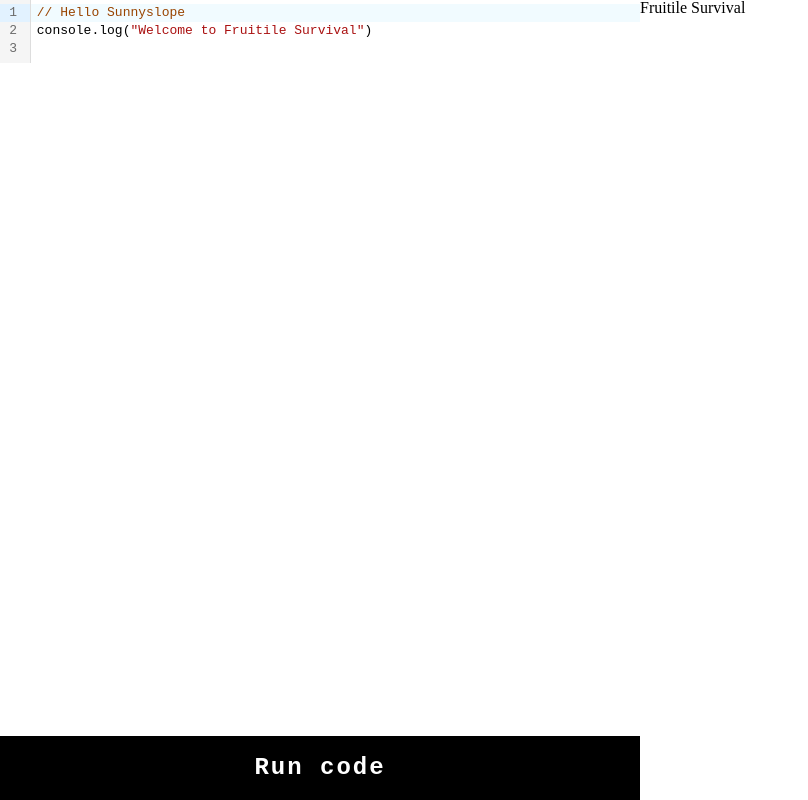
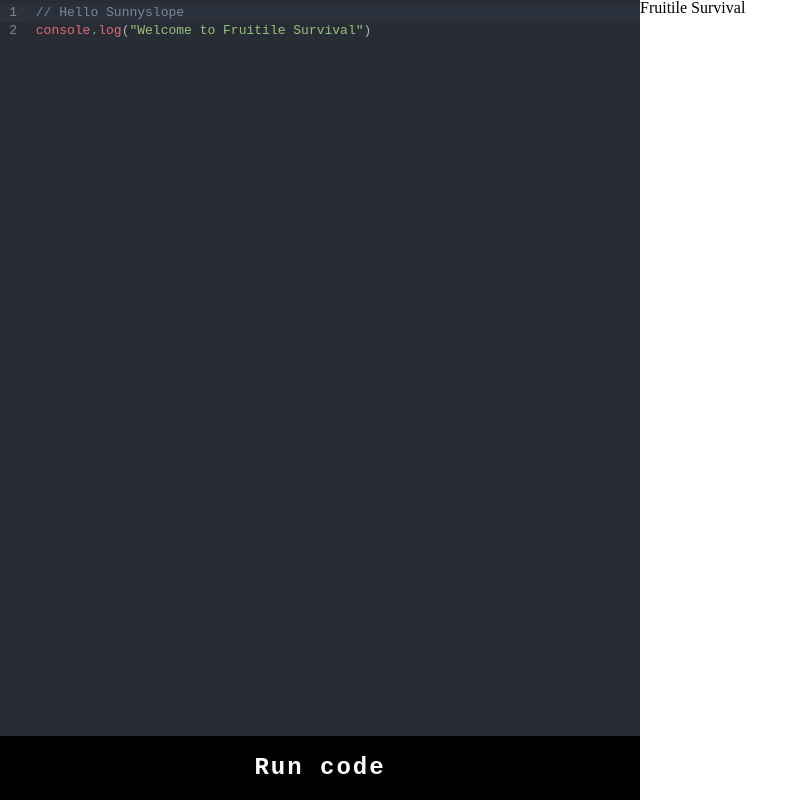
Before and after one commit to eschirtz/abstraction, a Vue app: page / in a window 1280 px wide. Shown: the whole page, without its empty margins (0-808 px from the left). Built offline with nearby package versions, Linux system fonts and the light colour scheme.

Commit message:
Add dark theme

```diff
--- a/package.json
+++ b/package.json
@@ -14,6 +14,7 @@
   },
   "dependencies": {
     "@codemirror/lang-javascript": "^6.2.2",
+    "@codemirror/theme-one-dark": "^6.1.2",
     "codemirror": "^6.0.1",
     "firebase": "^10.12.4",
     "vue": "^3.4.21"
--- a/src/App.vue
+++ b/src/App.vue
@@ -12,6 +12,7 @@
 <script lang="ts" setup>
 import { onMounted, ref } from "vue";
 import { basicSetup, EditorView } from "codemirror"
+import { oneDark } from "@codemirror/theme-one-dark";
 import { javascript } from "@codemirror/lang-javascript"
 import GameSplash from "./views/GameSplash.vue";
 import Game from "./views/Game.vue";
@@ -42,12 +43,11 @@ function runCode() {
 onMounted(() => {
   const placeholder =
   `// Hello Sunnyslope
-console.log("Welcome to Fruitile Survival")
-  `
+console.log("Welcome to Fruitile Survival")`
   const storedCode = localStorage.getItem(STORAGE_KEY) ?? placeholder;
   editorView = new EditorView({
     doc: storedCode,
-    extensions: [basicSetup, javascript()],
+    extensions: [basicSetup, javascript(), oneDark],
     parent: document.getElementById('editor') as Element
   });
 });
@@ -83,4 +83,8 @@ button {
 .text-center {
   text-align: center;
 }
+
+#editor {
+  background: #282c34; /* Match one-dark theme */
+}
 </style>
```
Also changed, not shown: 1 other file (tests, documents, lock files or other folders).
